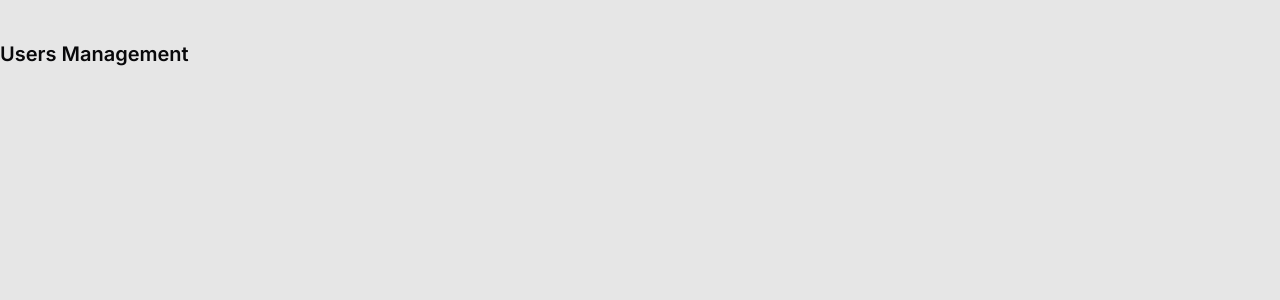
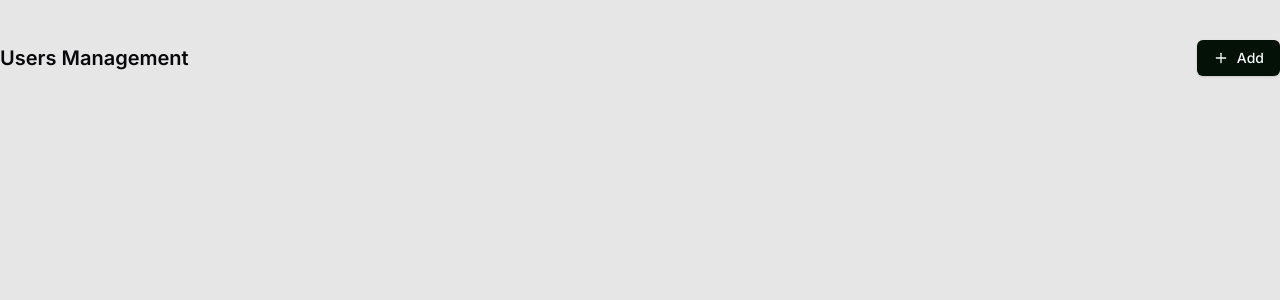
Before and after one commit to jetsgarcia/atlas, a Next.js app: page /admin/manage-users in a window 1280 px wide. Shown: the top 300 px of the page. Built offline with nearby package versions, Linux system fonts and the light colour scheme.

Commit message:
Add dialog button for users management

```diff
--- /dev/null
+++ b/app/(routes)/admin/manage-users/_components/users-dialog-button.tsx
@@ -0,0 +1,11 @@
+import { Button } from "@/components/ui/button";
+import { Plus } from "lucide-react";
+
+export default function UsersDialogButton() {
+  return (
+    <Button>
+      <Plus />
+      <span>Add</span>
+    </Button>
+  );
+}
--- a/app/(routes)/admin/manage-users/page.tsx
+++ b/app/(routes)/admin/manage-users/page.tsx
@@ -1,4 +1,5 @@
 import PageTitle from "@/components/admin/page-title";
+import UsersDialogButton from "./_components/users-dialog-button";
 
 export default function ManageUsersPage() {
   return (
@@ -6,6 +7,7 @@ export default function ManageUsersPage() {
       <div className="grid gap-4">
         <div className="flex justify-between items-center">
           <PageTitle title="Users Management" />
+          <UsersDialogButton />
         </div>
       </div>
     </div>
```
